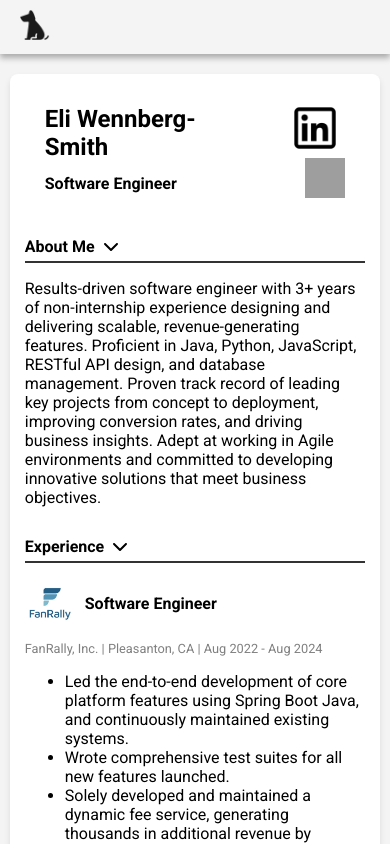
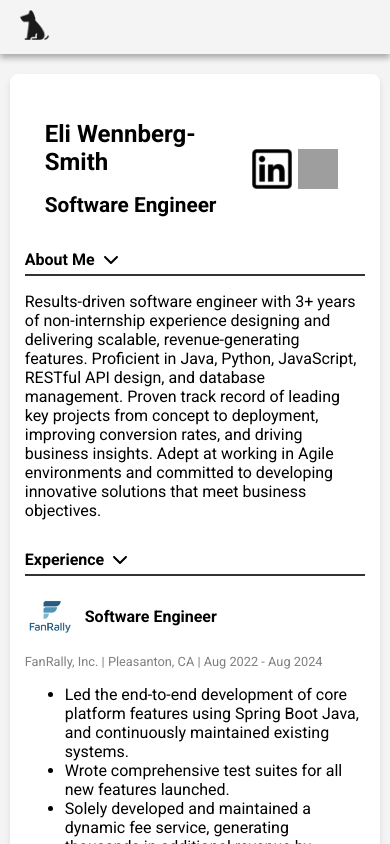
Before and after one commit to wennbergsmithe/my-resume, a React (Create React App) app: page / in a window 390 px wide. Shown: the top 844 px of the page. Built offline with nearby package versions, Linux system fonts and the light colour scheme; grey boxes are pictures that could not be loaded.

Commit message:
change socials logos sizing for small phones

```diff
--- a/src/pages/Resume.css
+++ b/src/pages/Resume.css
@@ -22,7 +22,8 @@ header {
   display: flex;
   justify-content: space-between;
   align-items: center;
-  margin-bottom: 30px;
+  margin-bottom: 15px;
+  margin-top: 15px;
   margin-left: 20px;
   margin-right: 20px;
 }
@@ -33,9 +34,21 @@ header {
 }
 
 .socials {
-  text-align: right;
+  text-align: center;
   flex: 1; /* Allow socials to take up remaining space */
+
 }
+
+.socials img{
+  height: 50px;
+  width: 50px;
+}
+
+.git-logo{
+  margin-left: 0px;
+}
+
+
 
 header h1 {
   margin-bottom: 0;
@@ -139,7 +152,6 @@ a:hover {
   width: 40px;
   height: 40px;
   vertical-align: middle;
-  padding-left: 5px;
 }
 
 .company-logo {
@@ -158,11 +170,11 @@ a:hover {
     margin-bottom: 0;
   }
 
-  header h1 {
-    font-size: 1.8em;
+  .titles h1 {
+    font-size: 1.5em;
   }
 
-  .resume-section h2 {
+  .titles h2 {
     font-size: 1.3em;
   }
 
@@ -178,6 +190,12 @@ a:hover {
     font-size: 0.85em;
     margin-right: 8px;
   }
+
+  .socials img{
+    height: 40px;
+    margin: 7px;
+    width: 40px;
+  }
 }
 
 @media (max-width: 480px) {
@@ -186,7 +204,7 @@ a:hover {
   }
 
   header h2 {
-    font-size: 1em;
+    font-size: 1.2em;
   }
 
   header p {
@@ -210,4 +228,47 @@ a:hover {
     margin-right: 5px;
     padding: 3px 8px;
   }
+
+  .socials img{
+    height: 40px;
+    margin: 3px;
+    width: 40px;
+  }
 }
+
+@media (max-width: 375px) {
+
+  .titles h1 {
+    font-size: 1em;
+  }
+
+  .titles h2 {
+    font-size: .8em;
+  }
+  .socials img{
+    height: 30px;
+    width: 30px;
+    margin: 5px;
+  }
+}
+@media (max-width: 320px) {
+
+
+  .titles h1 {
+    font-size: 1em;
+  }
+
+  .titles h2 {
+    font-size: .8em;
+  }
+
+  .socials {
+    padding-left: 5px;
+  }
+
+  .socials img{
+    height: 25px;
+    width: 25px;
+    margin: 3px;
+  }
+}
```
Also changed, not shown: src/images/LinkedInLogo.png.
